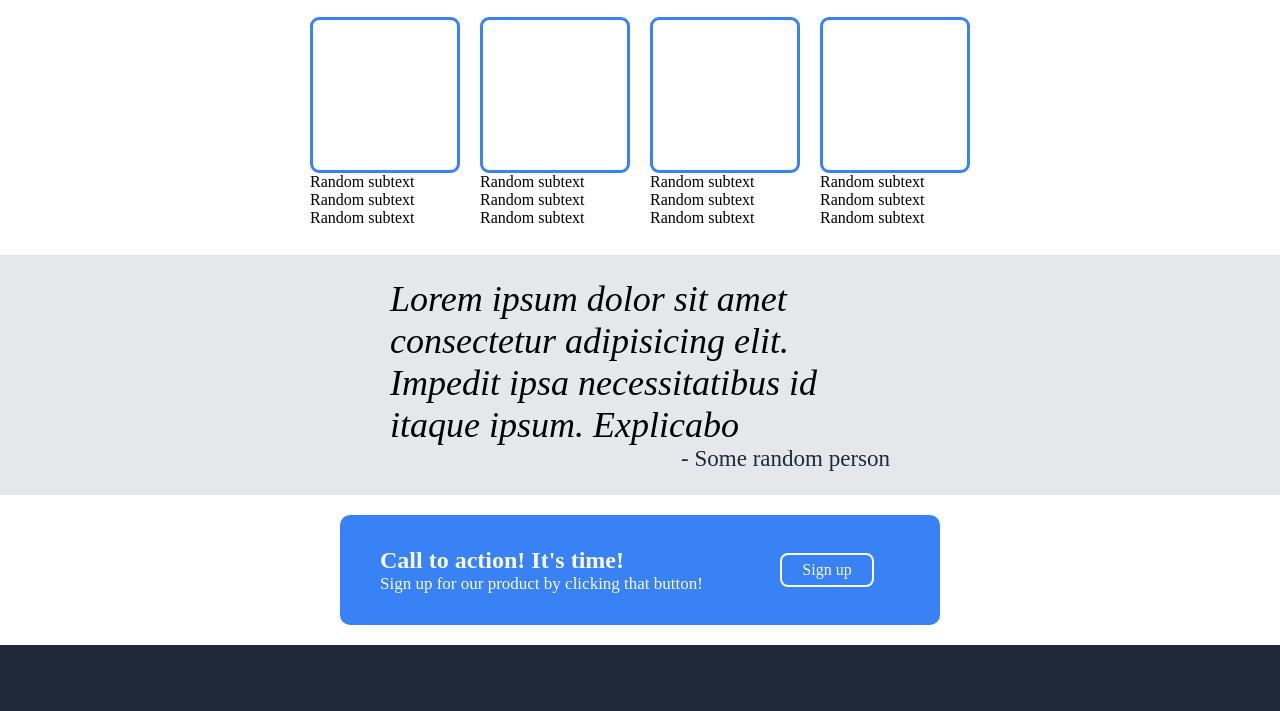
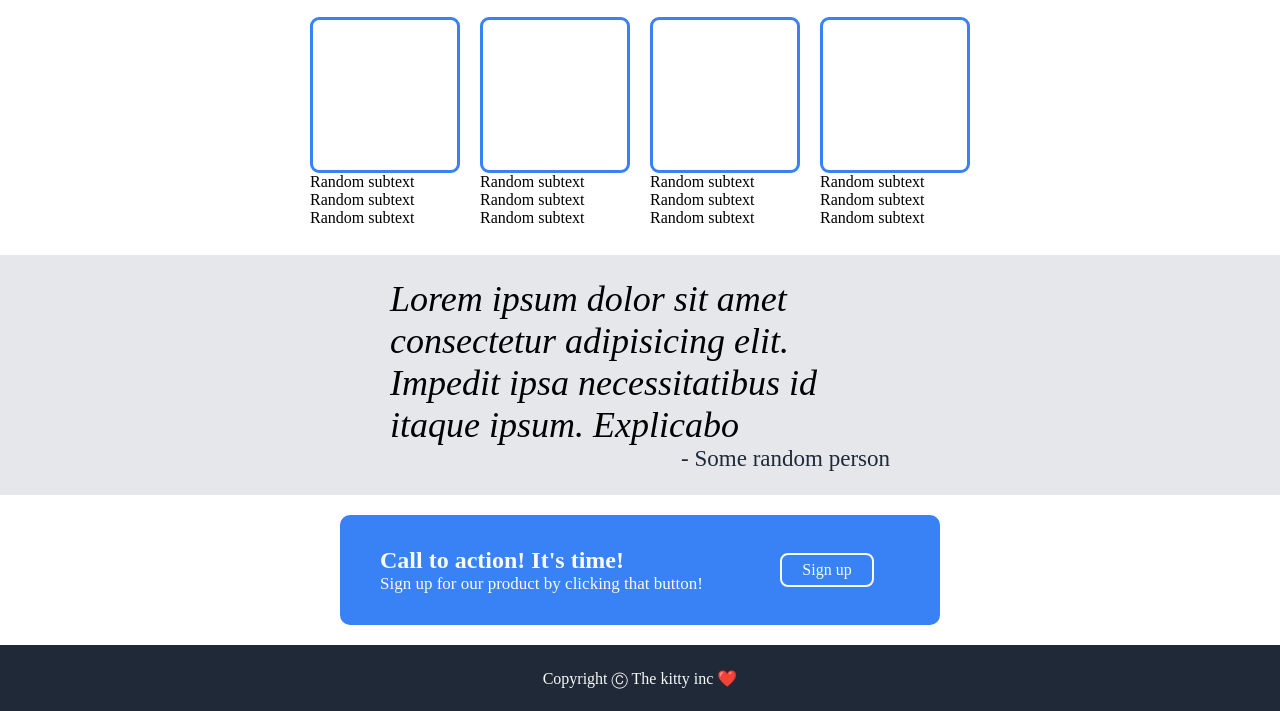
Before and after one commit to LampKitty/landingpage, a plain HTML site: page index.html in a window 1280 px wide. Shown: the part 391-1102 px from the top of the page. Drawn offline with Linux system fonts and the light colour scheme.

Commit message:
footer ready

```diff
--- a/css/style.css
+++ b/css/style.css
@@ -186,6 +186,10 @@ body {
 .footer {
     background-color: #1f2937;
     height: 66px;
+    display: flex;
+    justify-content: center;
+    align-items: center;
+    color: #f9faf8;
 }
 
 li {
--- a/index.html
+++ b/index.html
@@ -80,7 +80,7 @@
     </div>
 
     <div class="footer">
-        <div class="footer-content"></div>
+        Copyright Ⓒ The kitty inc ❤️
     </div>
 </body>
 
```
